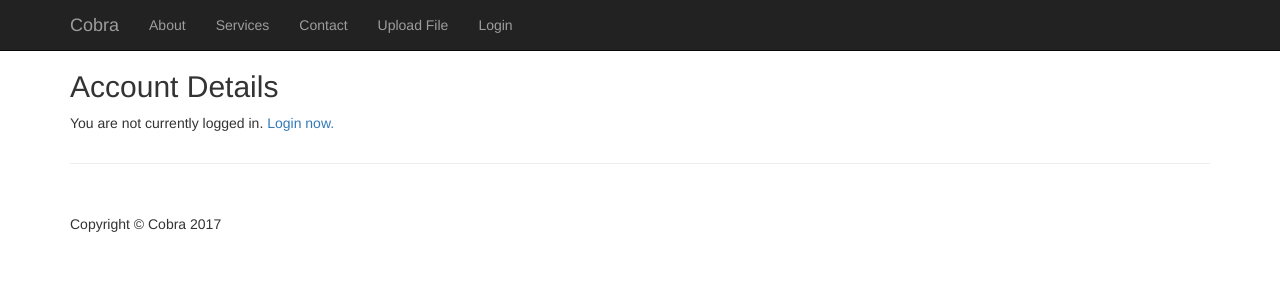
After one commit to viperior/warsloth, a PHP site: page /account.php in a window 1280 px wide. The commit adds this page. Shown: the top 300 px of the page. Run offline with PHP 8.4, Linux system fonts and the light colour scheme.

Commit message:
Add account page requiring proper login session

```diff
--- a/public/about.php
+++ b/public/about.php
@@ -34,7 +34,10 @@
 	<div class="col-sm-12">
 		<h2>About Us</h2>
 		<p>
-			Lorem ipsum dolor sit amet, consectetur adipiscing elit. Aenean cursus laoreet ex quis porttitor. Pellentesque eu ligula vel massa hendrerit interdum. Sed ultricies, lorem eget ornare facilisis, libero lacus consequat lorem, sit amet volutpat ligula diam vel ipsum. Suspendisse rutrum tortor in lacinia vulputate. Curabitur in sem dapibus, porta diam sit amet, gravida sem. Sed consectetur aliquam volutpat. In vel neque sit amet sapien consequat pretium a nec massa.
+			Cobra holisticly facilitates efficient niche markets. We are progressive, future-proof, mesh-proof, and web-ready. Our soldiers are trained to handle any of your business needs.
+		</p>
+		<p>
+			Meet the members of the Cobra corporate family below.
 		</p>
 	</div>
 </div>
--- /dev/null
+++ b/public/account.php
@@ -0,0 +1,23 @@
+<?php include "includes/header.php"; ?>
+
+<div class="row">
+	<div class="col-sm-12">
+		<h2>Account Details</h2>
+
+		<?php
+			if(isset($_SESSION["logged_in"]) && $_SESSION["logged_in"] == true)
+			{
+				$username = $_SESSION["username"];
+				echo '<p>Welcome to your personal Cobra account, ' . $username . '.</p>';
+			}
+			else
+			{
+				echo '<p>You are not currently logged in. <a href="login.php">Login now.</a></p>';
+			}
+		?>
+
+	</div>
+</div>
+<!-- /.row -->
+
+<?php include "includes/footer.php"; ?>
--- a/public/includes/header.php
+++ b/public/includes/header.php
@@ -67,19 +67,18 @@
 						<a href="upload.php">Upload File</a>
 					</li>
 
-					<li>
 					<?php
 						if(isset($_SESSION["logged_in"]) && $_SESSION["logged_in"] == true)
 						{
+							echo '<li><a href="account.php">Account</a></li>';
 							$username = $_SESSION["username"];
-								echo '<a href="logout.php">Log out of <em>' . $username . '</em></a>';
+							echo '<li><a href="logout.php">Log out</a></li>';
 						}
 						else
 						{
-								echo '<a href="login.php">Login</a>';
+							echo '<li><a href="login.php">Login</a></li>';
 						}
 					?>
-					</li>
 
 				</ul>
 			</div>
--- a/public/logout.php
+++ b/public/logout.php
@@ -8,7 +8,7 @@
 
 <div class="row">
 	<div class="col-sm-12">
-		<h2>You have been logged out.</h2>
+		<h2>You have been logged out. <a href="login.php">Log in again.</a></h2>
 	</div>
 </div>
 <!-- /.row -->
```
Also changed, not shown: public/loginPost.php (+18 -13 lines). Lines whose indentation alone changed are shown as unchanged.
